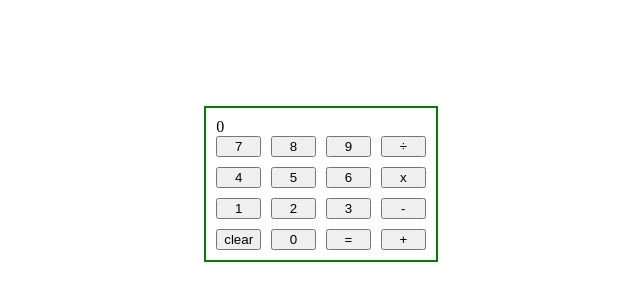
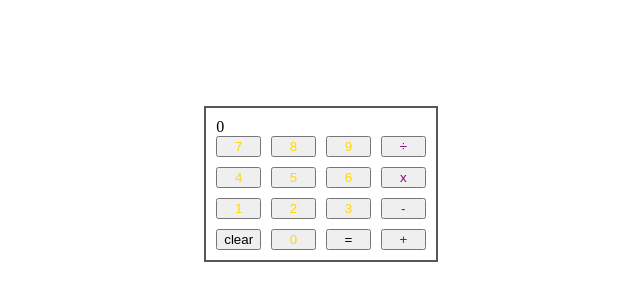
Before and after one commit to selftatbobby/calculator, a plain HTML site: page index.html in a window 1280 px wide. Shown: the part 176-476 px from the top of the page, without its empty margins (319-959 px from the left). Drawn offline with Linux system fonts and the light colour scheme.

Commit message:
added color to calculator buttons

```diff
--- a/styles.css
+++ b/styles.css
@@ -11,7 +11,7 @@
 }
 
 .calculator {
-  border: 2px solid green;
+  border: 2px solid rgb(85, 87, 85);
   padding: 10px;
 }
 
@@ -21,3 +21,11 @@
   grid-template-columns: repeat(4, 1fr);
   grid-gap: 10px;
 }
+
+[data-operator] {
+  color: purple;
+}
+
+[data-number] {
+  color: gold;
+}
```
